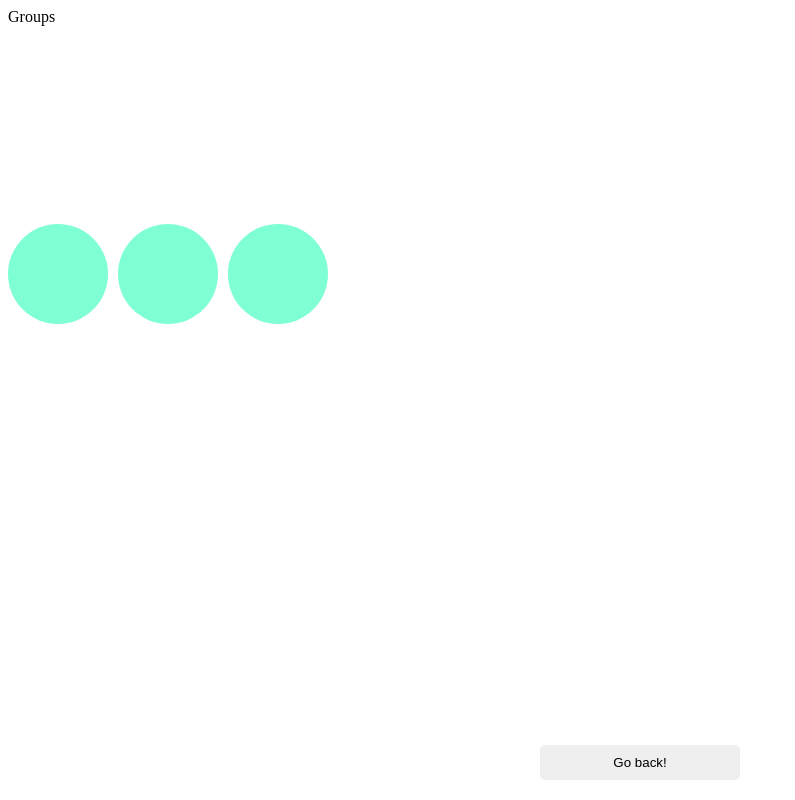
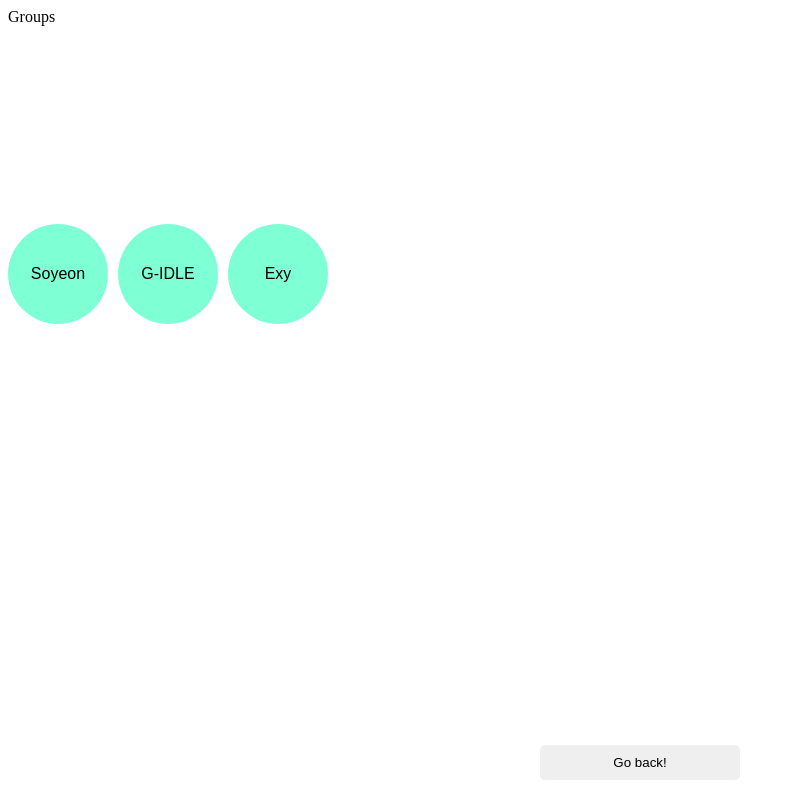
Before and after one commit to BelenPeluffo/framer-animation-project, a React (Vite) app: page /groups in a window 1280 px wide. Shown: the whole page, without its empty margins (0-795 px from the left). Built offline with nearby package versions, Linux system fonts and the light colour scheme.

Commit message:
feat (FirstMotionComponent.jsx): updates signature and object type declaration in props.

```diff
--- a/src/components/FirstMotionComponent.jsx
+++ b/src/components/FirstMotionComponent.jsx
@@ -3,7 +3,7 @@
 import { useNavigate } from "react-router-dom";
 import "../assets/styles.css";
 
-const FirstMotionComponent = ({ text, size, item }) => {
+const FirstMotionComponent = ({ size, item }) => {
   const navigate = useNavigate();
 
   const handleNavigation = () => {
@@ -24,7 +24,8 @@
       }}
       onClick={handleNavigation}
     >
-      <div className={size === "big" ? "title" : "text"}>{text}</div>
+      {/* Here we could add a Link element instead, so that the URL would be shown on the browser when hovering over */}
+      <div className={size === "big" ? "title" : "text"}>{item.name}</div>
     </motion.div>
   );
 };
@@ -32,7 +33,11 @@
 FirstMotionComponent.propTypes = {
   text: PropTypes.string,
   size: PropTypes.string,
-  item: PropTypes.object.required,
+  item: PropTypes.shape({
+    name: PropTypes.string.required,
+    type: PropTypes.string.required,
+    id: PropTypes.number.required,
+  }).required,
 };
 
 export default FirstMotionComponent;
```
